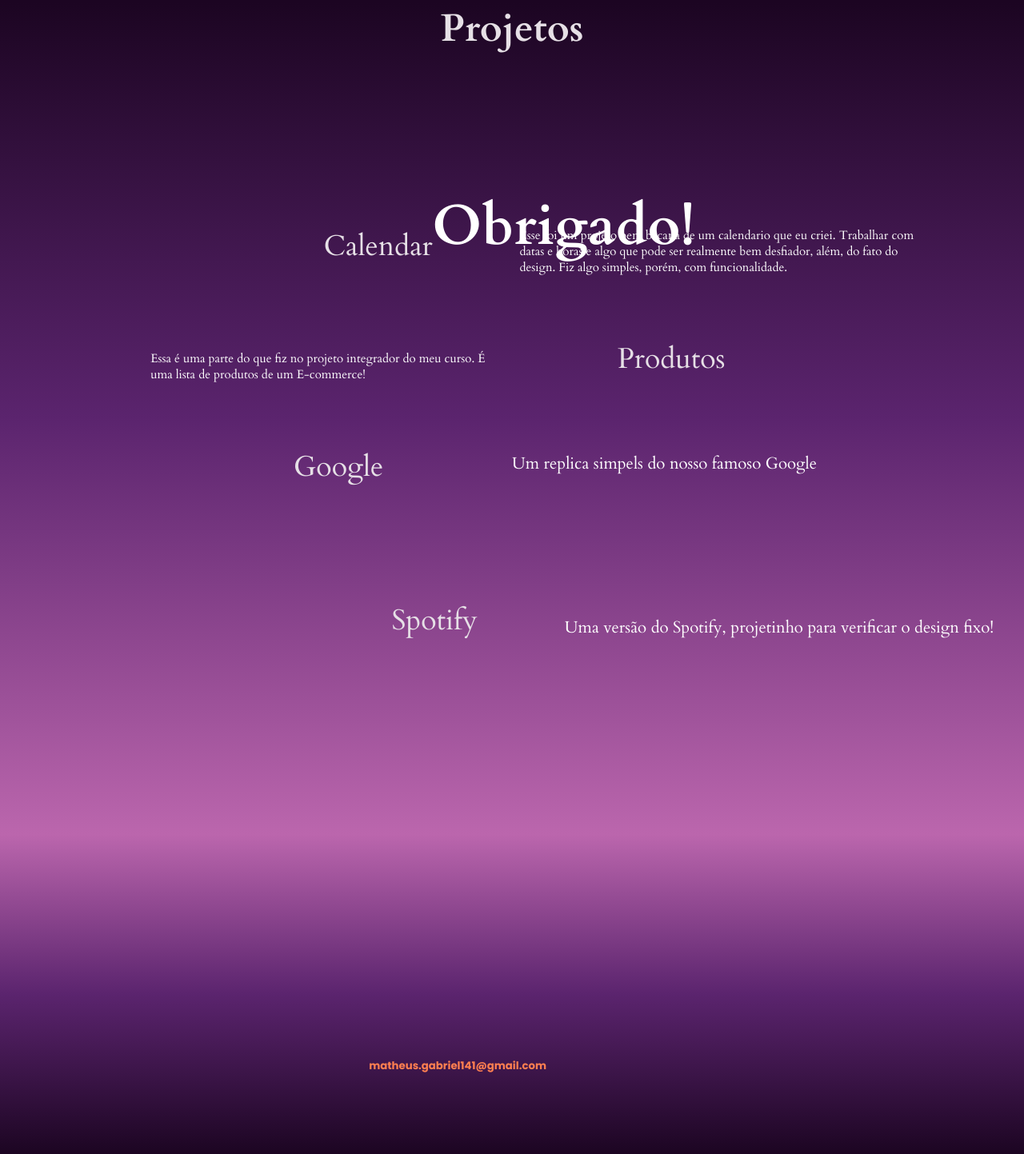
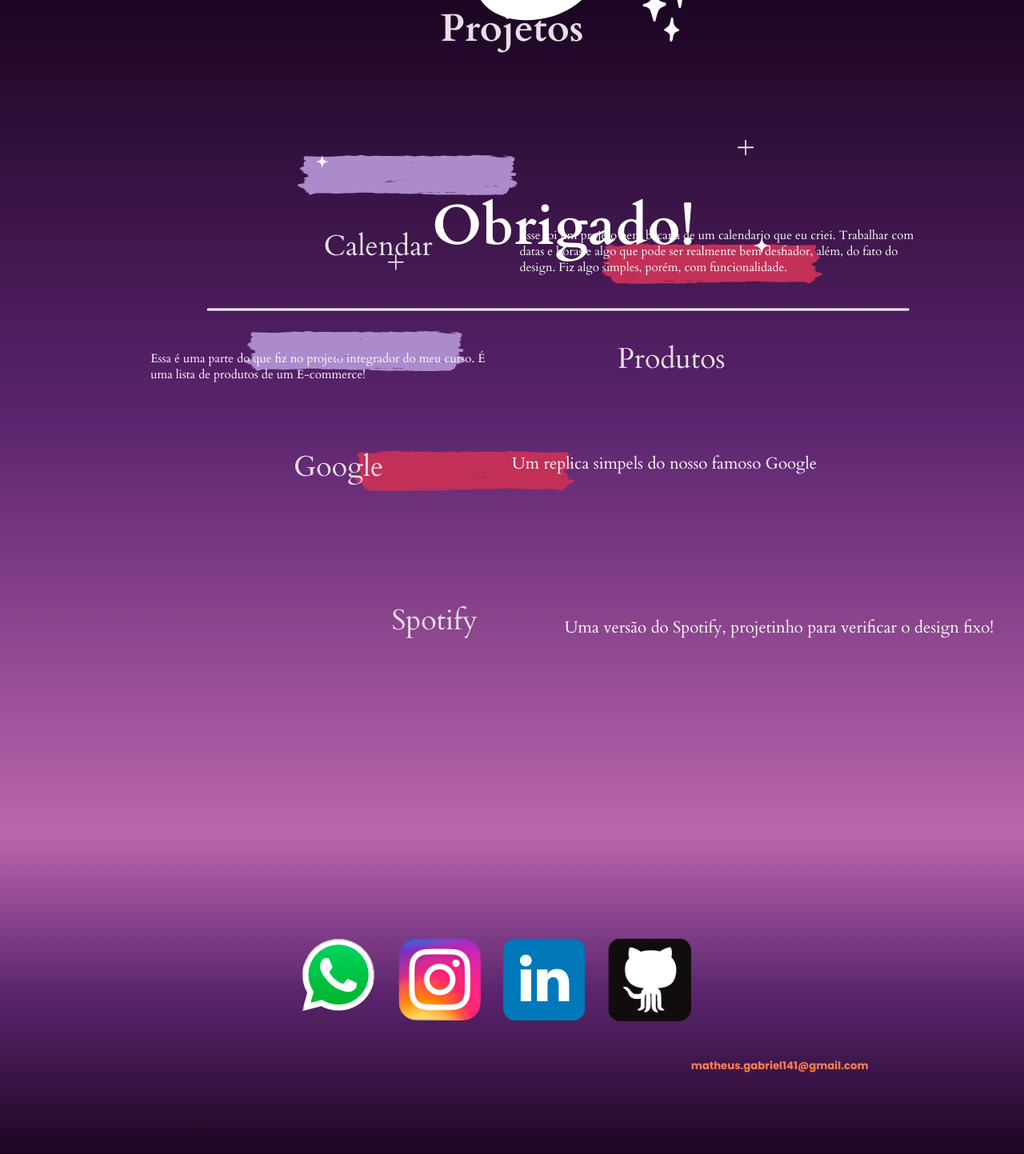
Before and after one commit to Mtheus132/port, a plain HTML site: page index.html in a window 1280 px wide. Shown: the part 2634-4077 px from the top of the page at 80% size. Drawn offline with Linux system fonts and the light colour scheme; the site is published under a folder, as on GitHub Pages, so addresses that start at the root find nothing.

Commit message:
Atualizando as imgs

```diff
--- a/index.html
+++ b/index.html
@@ -131,7 +131,7 @@
 
         <h2 id="text-works">Projetos</h2>
 
-        <img id="projeto-img" src="/Img/projetos.png" alt="">
+        <img id="projeto-img" src="Img/projetos.png" alt="">
 
         <li id="calendar-text">
             <a href="https://mtheus132.github.io/Calendar/">Calendar</a>
@@ -170,23 +170,23 @@
 
     <div class="contato">
 
-        <img id="img-fundo-contato" src="/Img/Thank You Page.png" alt="" />
+        <img id="img-fundo-contato" src="Img/Thank You Page.png" alt="" />
 
         <div class="todos-icones">
 
             <h2 id="obrigado-text">Obrigado!</h2>
 
             <a href="https://api.whatsapp.com/send/?phone=11981428856&text&app_absent=0"><img id="icone-whats"
-                    src=" /Img/icon-whats.png" alt=""></a>
+                    src=" Img/icon-whats.png" alt=""></a>
 
             <a href="https://www.instagram.com/matthews.gabriel151/"><img id="icone-icone-insta"
-                    src="/Img/insta-icon.png" alt=""></a>
+                    src="Img/insta-icon.png" alt=""></a>
 
-            <a href=""><img id="icone-likedin" src="/Img/linkedin-icon.png" alt=""></a>
+            <a href=""><img id="icone-likedin" src="Img/linkedin-icon.png" alt=""></a>
 
 
 
-            <a href="https://github.com/Mtheus132"> <img id="icone-git" src="/Img/git-icon.png" alt=""></a>
+            <a href="https://github.com/Mtheus132"> <img id="icone-git" src="Img/git-icon.png" alt=""></a>
 
             <h5 id="e-mail-text">matheus.gabriel141@gmail.com</h5>
         </div>
```
